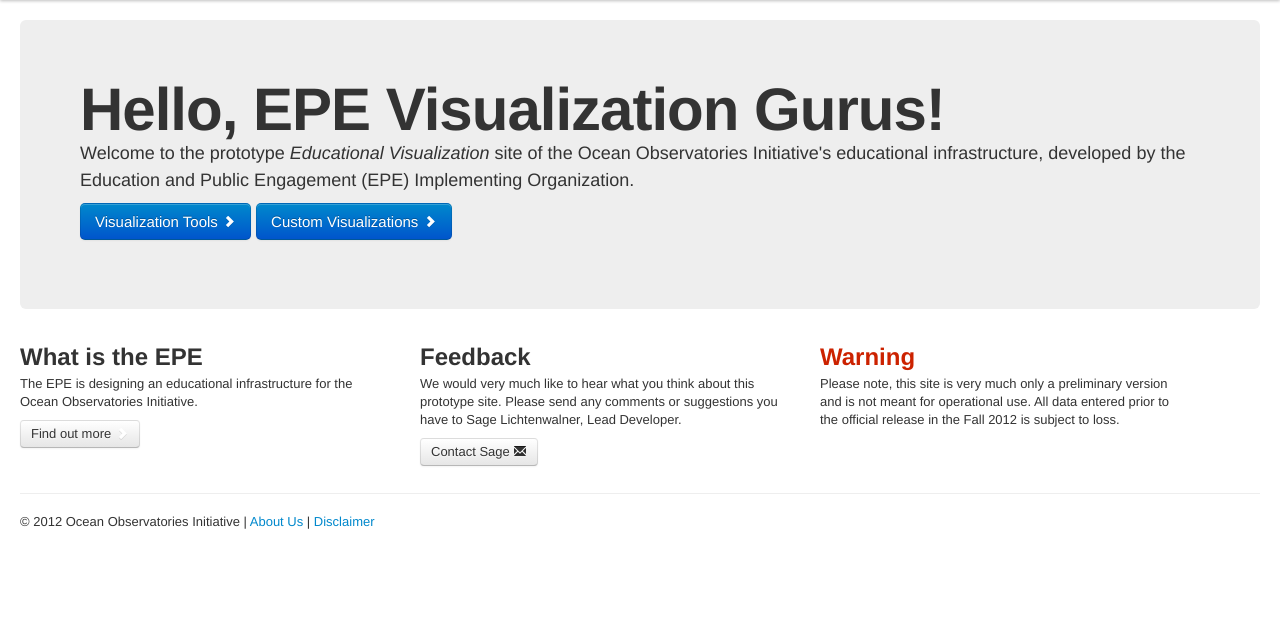
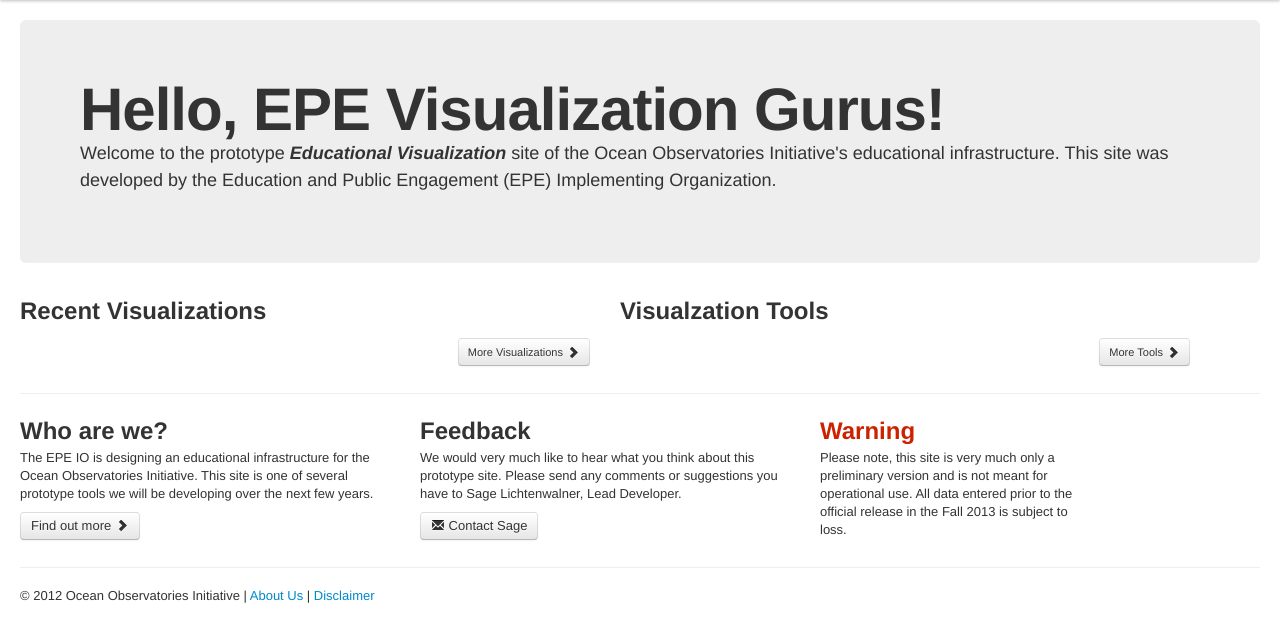
Before and after one commit to seagrinch/epe-visualization, a CakePHP app: template app/View/Pages/home.ctp in a window 1280 px wide. Shown: the part 40-682 px from the top of the page. Run offline with PHP 8.4 and a stand-in for CakePHP, Linux system fonts and the light colour scheme; the template is opened without the code that fills it, so the values that code supplies are empty; some libraries are stand-ins or nearby versions.

Commit message:
Updated homepage to include elements

```diff
--- /dev/null
+++ b/app/View/Elements/vistools.ctp
@@ -0,0 +1,17 @@
+<?php $visTools = $this->requestAction('/vis_tools/index/sort:created/direction:desc/limit:3'); ?>
+<ul class="thumbnails">
+<?php foreach ($visTools as $visTool): ?>
+  <li class="span2">
+    <?php
+      $imgfile = '/files/tools/vistool' . $visTool['VisTool']['id'] . '.jpg';
+      if (is_file(WWW_ROOT . $imgfile)) {
+        $img = $this->Html->image($imgfile);
+      } else {
+        $img = $this->Html->image('http://placehold.it/260x180');
+      }
+      echo $this->Html->link($img, array('controller'=>'vis_tools','action' => 'view', $visTool['VisTool']['id']),array('escape'=>false,'class'=>'thumbnail'));
+      ?>
+      <p align="center"><?php echo $this->Html->link($visTool['VisTool']['name'], array('controller'=>'vis_tools','action' => 'view', $visTool['VisTool']['id'])); ?></p>
+  </li>
+<?php endforeach; ?>
+</ul>
--- /dev/null
+++ b/app/View/Elements/visualizations.ctp
@@ -0,0 +1,8 @@
+<?php $visualizations = $this->requestAction('/visualizations/index/sort:created/direction:desc/limit:8'); ?>
+<div class="row">
+<?php foreach ($visualizations as $vis): ?>
+  <div class="span3">
+  <p><?php echo $this->Html->link('<i class="icon-signal"></i> ' . $vis['Visualization']['name'], array('controller'=>'visualizations','action' => 'view', $vis['Visualization']['id']),array('escape'=>false)); ?> <br><small><?php echo $this->Time->niceShort($vis['Visualization']['created']); ?></small></p>
+  </div>
+<?php endforeach; ?>
+</div>
--- a/app/View/Pages/about.ctp
+++ b/app/View/Pages/about.ctp
@@ -1,2 +1,3 @@
 <h1>About this Site</h1>
 <p>This site was developed as part of the National Scinece Foundations's Ocean Observatories Initiative (OOI).  It is being developed by the Education and Public Engagement (EPE) Implementing Organization lead by Rutgers Unviersity, and supported by the University of Maine and Raytheon Web Solutions.</p>
+<p>For more information about EPE, please visit the <a href="http://www.oceanobservatories.org/infrastructure/ooi-components/education-public-engagement/"> OOI Website <i class="icon-globe"></i></a>
--- a/app/View/Pages/home.ctp
+++ b/app/View/Pages/home.ctp
@@ -1,26 +1,46 @@
       <!-- Main hero unit for a primary marketing message or call to action -->
       <div class="hero-unit">
         <h1>Hello, EPE Visualization Gurus!</h1>
-        <p>Welcome to the prototype <em>Educational Visualization</em> site of the Ocean Observatories Initiative's educational infrastructure, developed by the Education and Public Engagement (EPE) Implementing Organization.</p>
-        <p><?php echo $this->Html->link('Visualization Tools <i class="icon-chevron-right icon-white"></i>','/vis_tools',array('class'=>'btn btn-primary btn-large','escape'=>false));?>
-          <?php echo $this->Html->link('Custom Visualizations <i class="icon-chevron-right icon-white"></i>','/visualizations',array('class'=>'btn btn-primary btn-large','escape'=>false));?></p>
+        <p>Welcome to the prototype <em><strong>Educational Visualization</strong></em> site of the Ocean Observatories Initiative's educational infrastructure.  This site was developed by the Education and Public Engagement (EPE) Implementing Organization.</p>
       </div>
 
       <!-- Example row of columns -->
       <div class="row">
+        <div class="span6">
+          <h2>Recent Visualizations</h2>
+          <?php //echo $this->element('visualizations', array(), array('cache' => true)); ?>
+          <?php echo $this->element('visualizations'); ?>
+        </div>
+        <div class="span6">
+          <h2>Visualzation Tools</h2>
+          <?php echo $this->element('vistools'); ?>
+        </div>
+      </div>
+      <div class="row">
+        <div class="span6">
+          <p class="pull-right"><?php echo $this->Html->link('More Visualizations <i class="icon-chevron-right"></i>','/visualizations',array('class'=>'btn btn-small','escape'=>false));?></p>
+        </div>
+        <div class="span6">
+          <p class="pull-right"><?php echo $this->Html->link('More Tools <i class="icon-chevron-right"></i>','/vis_tools',array('class'=>'btn btn-small','escape'=>false));?> </p>
+        </div>
+      </div>
+
+<hr>
+
+      <div class="row">
         <div class="span4">
-          <h2>What is the EPE</h2>
-          <p>The EPE is designing an educational infrastructure for the Ocean Observatories Initiative.</p>
-          <p><a class="btn" href="http://www.oceanobservatories.org/infrastructure/ooi-components/education-public-engagement/">Find out more <i class="icon-chevron-right icon-white"></i></a></p>
+          <h2>Who are we?</h2>
+          <p>The EPE IO is designing an educational infrastructure for the Ocean Observatories Initiative.  This site is one of several prototype tools we will be developing over the next few years.</p>
+          <p><?php echo $this->Html->link('Find out more <i class="icon-chevron-right"></i>','/pages/about',array('class'=>'btn','escape'=>false));?></p>
         </div>
         <div class="span4">
           <h2>Feedback</h2>
            <p>We would very much like to hear what you think about this prototype site.  Please send any comments or suggestions you have to Sage Lichtenwalner, Lead Developer. </p>
-          <p><a class="btn" href="mailto:sage@marine.rutgers.edu">Contact Sage <i class="icon-envelope"></i></a></p>
+          <p><a class="btn" href="mailto:sage@marine.rutgers.edu"><i class="icon-envelope"></i> Contact Sage</a></p>
        </div>
-        <div class="span4">
+        <div class="span3">
           <h2 style="color:#CC2200;">Warning</h2>
-           <p>Please note, this site is very much only a preliminary version and is not meant for operational use. All data entered prior to the official release in the Fall 2012 is subject to loss.</p>
+           <p>Please note, this site is very much only a preliminary version and is not meant for operational use. All data entered prior to the official release in the Fall 2013 is subject to loss.</p>
            <!--<p><a class="btn" href="#">View details &raquo;</a></p>-->
         </div>
       </div>
--- a/app/View/Visualizations/index.ctp
+++ b/app/View/Visualizations/index.ctp
@@ -12,9 +12,9 @@
 	foreach ($visualizations as $visualization): ?>
 	<tr>
 		<td><?php echo h($visualization['Visualization']['id']); ?>&nbsp;</td>
-		<td><?php echo $this->Html->link($visualization['Visualization']['name'], array('action' => 'view', $visualization['Visualization']['id'])); ?>&nbsp;</td>
+		<td><?php echo $this->Html->link('<i class="icon-signal"></i> ' . $visualization['Visualization']['name'], array('action' => 'view', $visualization['Visualization']['id']),array('escape'=>false)); ?>&nbsp;</td>
 		<td>
-			<?php echo $this->Html->link($visualization['VisTool']['name'], array('controller' => 'vis_tools', 'action' => 'view', $visualization['VisTool']['id'])); ?>
+			<?php echo $this->Html->link('<i class="icon-wrench"></i>', array('controller' => 'vis_tools', 'action' => 'view', $visualization['VisTool']['id']),array('escape'=>false)); ?> <?php echo $visualization['VisTool']['name']?>
 		</td>
 		<td>
 			<?php echo $this->Html->link($visualization['User']['name'], array('controller' => 'users', 'action' => 'view', $visualization['User']['id'])); ?>
```
Also changed, not shown: app/Controller/VisToolsController.php (+7 -2 lines), app/Controller/VisualizationsController.php (+7 -2 lines), 1 other file.
